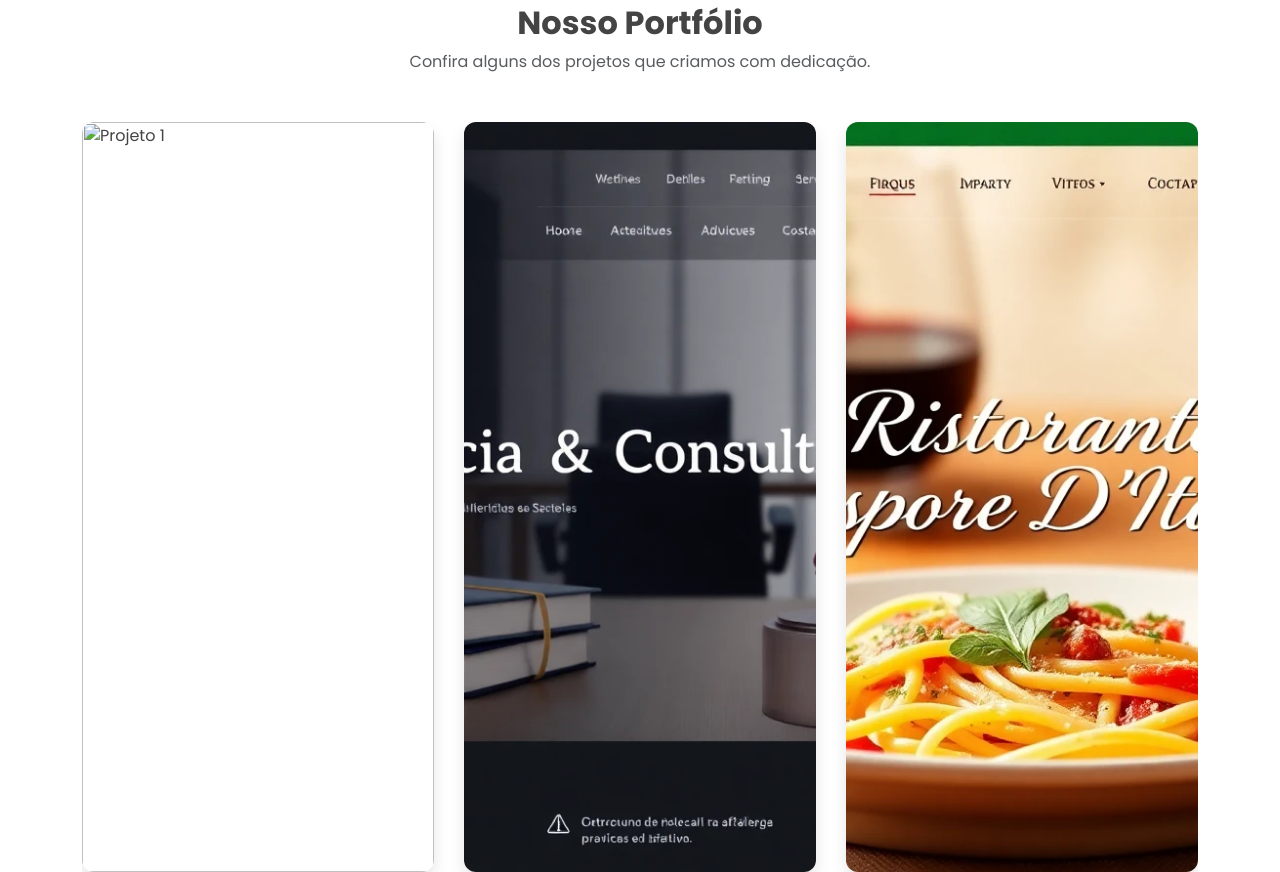
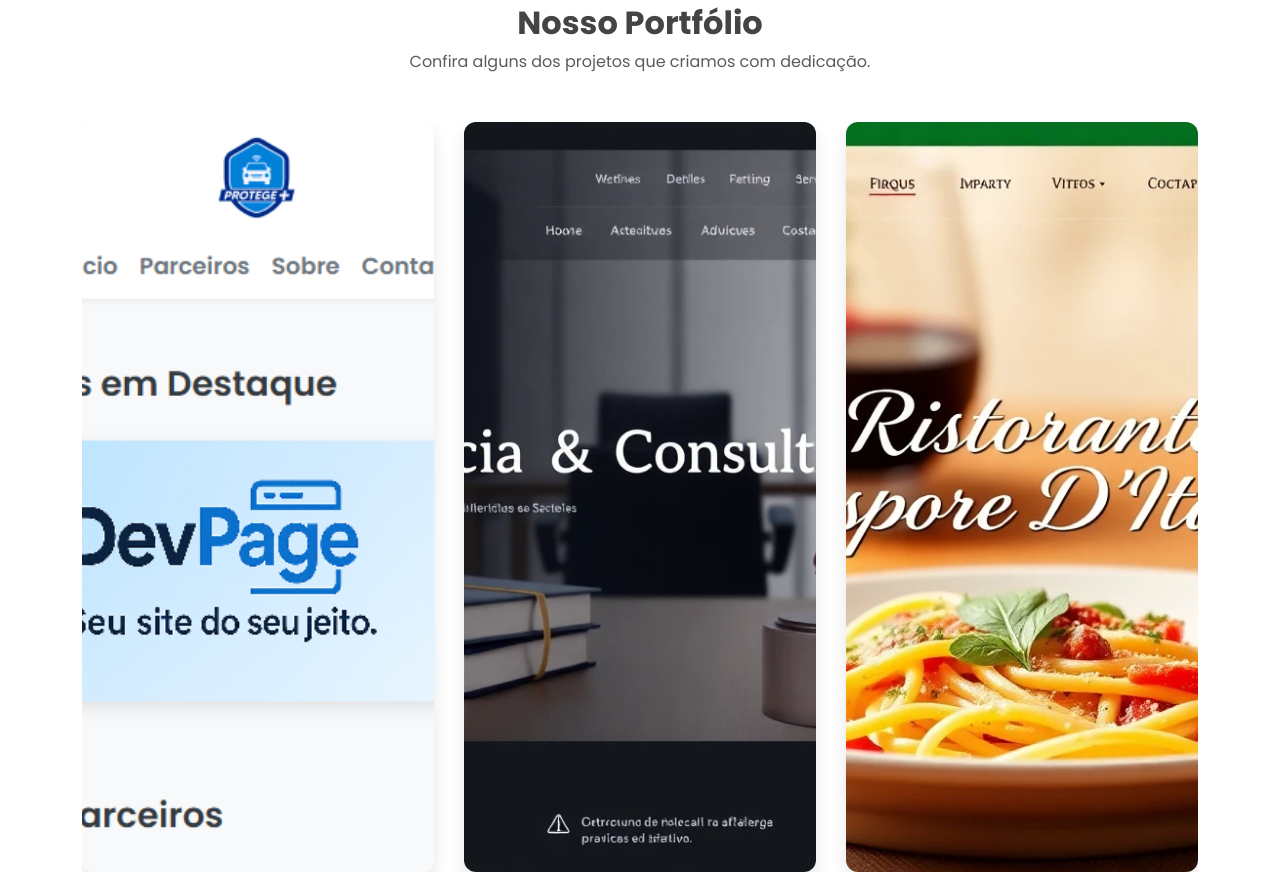
Before and after one commit to Adael-Oliveira/devpage, a plain HTML site: page index.html in a window 1280 px wide. Shown: the part 1960-2832 px from the top of the page. Drawn offline with nearby package versions, Linux system fonts and the light colour scheme.

Commit message:
Update index.html

```diff
--- a/index.html
+++ b/index.html
@@ -239,7 +239,7 @@
                         <!-- Slide 1 -->
                         <div class="swiper-slide">
                             <div class="portfolio-item">
-                                <img src="imagens/clienteprotegemais.png" class="img-fluid" alt="Projeto 1">
+                                <img src="imagens/clientes/clienteprotegemais.png" class="img-fluid" alt="Projeto 1">
                                 <div class="portfolio-overlay">
                                     <h5 class="portfolio-title">Clube de Beneficíos ProtegeMais Brasil</h5>
                                     <a href="https://clubeprotegemais.com.br/" target="_blank" class="btn btn-light btn-sm"><i class="fas fa-link me-2"></i>Ver Projeto</a>
```
